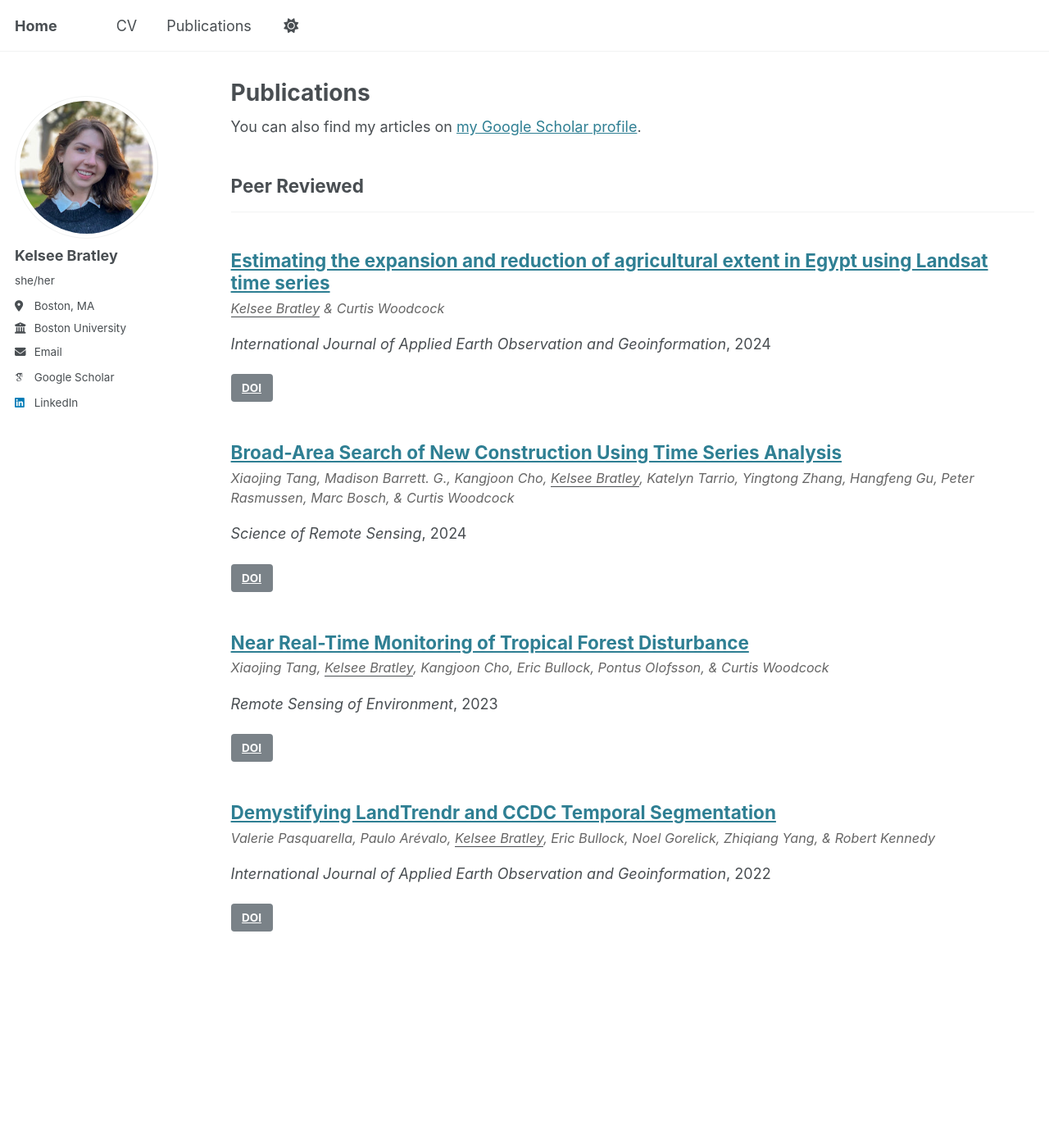
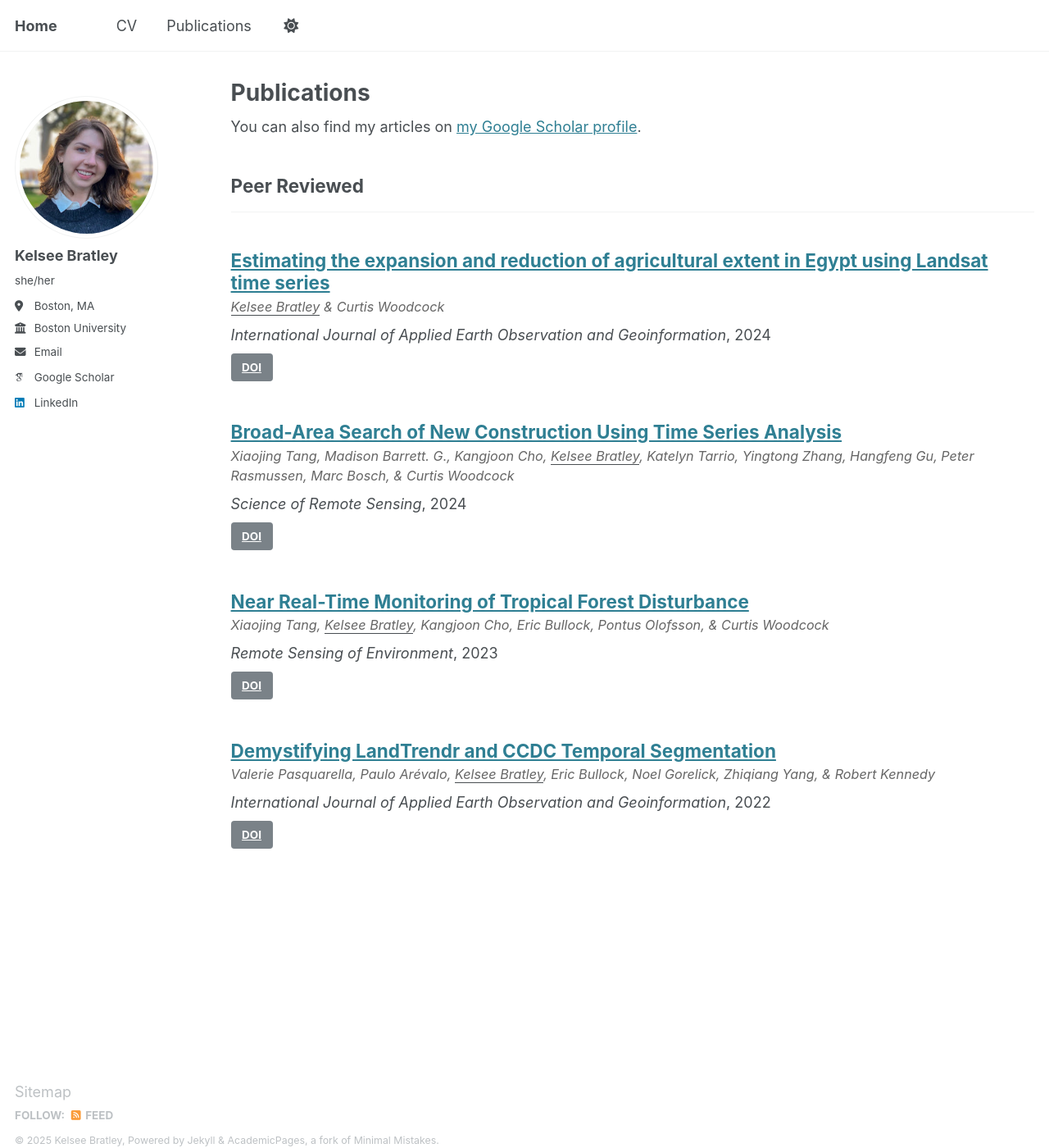
Before and after one commit to kbratley/kbratley.github.io, a Jekyll site: the page built from _pages/publications.html, in a window 1280 px wide and 1400 px high. Shown: the whole window at 82% size. Built offline with Jekyll 4.4.1, drawn with Linux system fonts in a browser that asks for light colours; some web fonts are replaced.

Commit message:
Update custom-overrides.scss

```diff
--- a/assets/css/custom-overrides.scss
+++ b/assets/css/custom-overrides.scss
@@ -1,11 +1,17 @@
 .archive__item-title {
-  margin-bottom: 0.3rem;
+  margin-bottom: 0.2rem !important; /* More specific and uses !important */
 }
 
 .pub-authors {
-  margin-top: 0;
-  margin-bottom: 0.3rem;
+  margin-top: 0 !important;
+  margin-bottom: 0.2rem !important;
   font-size: 0.9em;
   font-style: italic;
   color: #666;
 }
+
+/* Also reduce space for the next paragraph (venue info) */
+.archive__item p {
+  margin-top: 0 !important;
+  margin-bottom: 0.5rem !important;
+}
```
